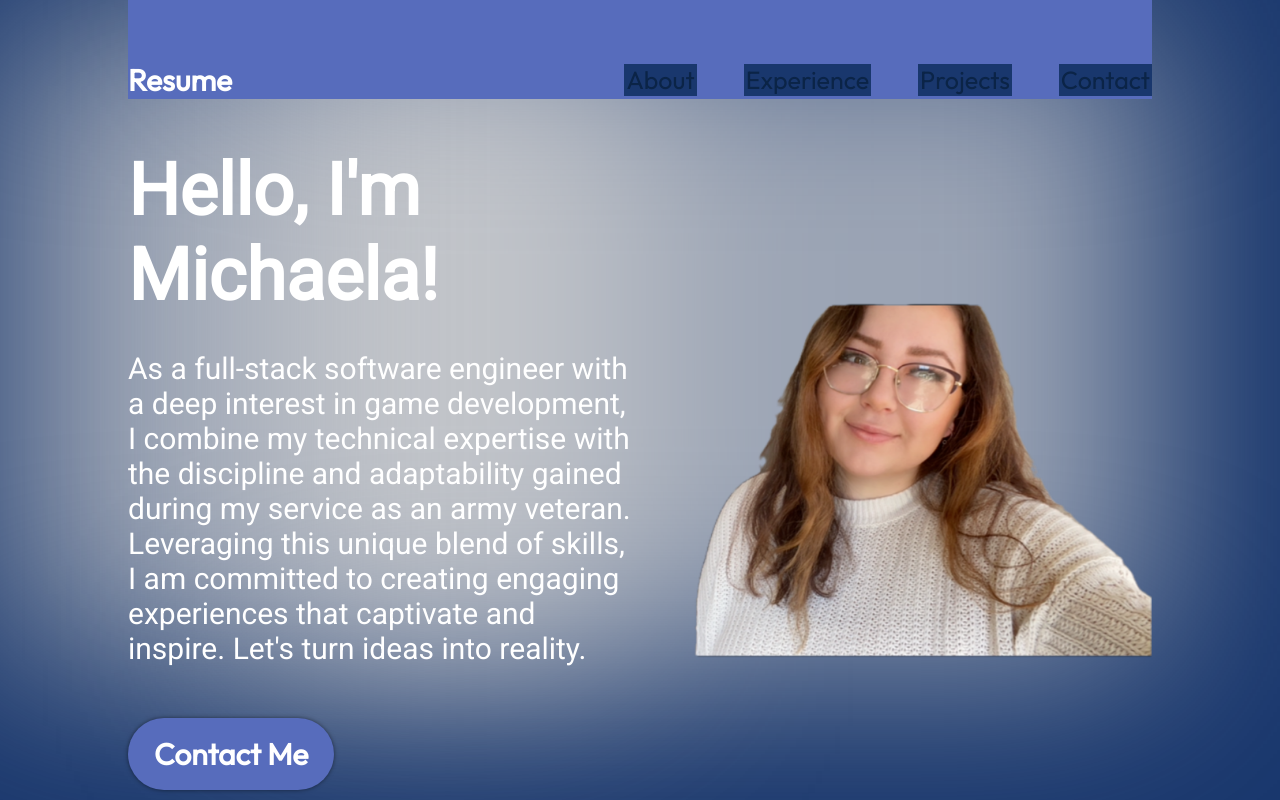
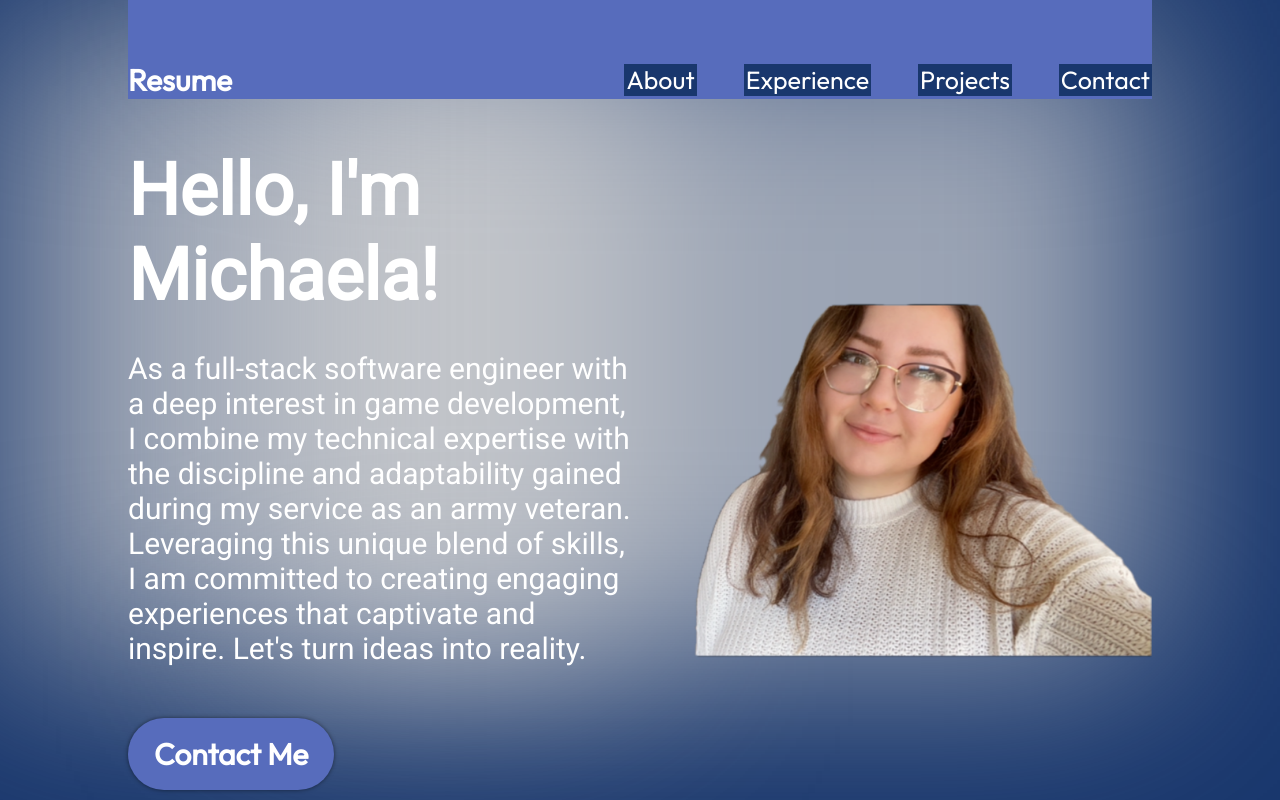
Before and after one commit to MichaelaArteberry/MichaelaArteberry.github.io, a React (Vite) app in the folder portfolio/: page / in a window 1280 px wide. Shown: the top 800 px of the page. Built offline with nearby package versions, Linux system fonts and the light colour scheme.

Commit message:
testing resume

```diff
--- a/portfolio/src/components/Navbar/Navbar.jsx
+++ b/portfolio/src/components/Navbar/Navbar.jsx
@@ -7,7 +7,7 @@ const Navbar = () => {
     const [menuOpen, setMenuOpen] = useState(false);
 
     return <nav className={styles.navbar}>
-        <a target="_blank" className={styles.title} href="/public/Resume/Resume.pdf">Resume</a>
+        <a target="_blank" className={styles.title} href="public/Resume/Resume.pdf">Resume</a>
         <div className={styles.menu}>
 
             <img className={styles.menuBtn} src={
--- a/portfolio/src/components/Navbar/Navbar.module.css
+++ b/portfolio/src/components/Navbar/Navbar.module.css
@@ -39,7 +39,7 @@
 
 .menuItems a {
     font-size: 25px;
-    color: var(--color-dark);
+    color: var(--color-text);
     text-decoration: none;
     background: none;
     padding: 10px 0;
```
